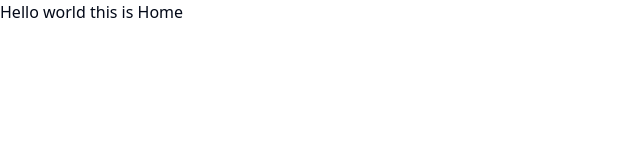
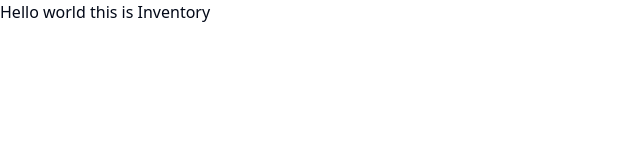
Before and after one commit to friyad/xenograft-mobiles-client, a React (Vite) app: page / in a window 1280 px wide. Shown: the top 160 px of the page, without its empty margins (0-640 px from the left). Built offline with nearby package versions, Linux system fonts and the light colour scheme.

Commit message:
refactor(global): :recycle: Home page deleted and blank navbar created

```diff
--- a/src/App.tsx
+++ b/src/App.tsx
@@ -1,8 +1,10 @@
 import { Outlet } from "react-router-dom";
+import Navbar from "@/components/Navbar";
 
 function App() {
   return (
     <div>
+      {/* <Navbar /> */}
       <Outlet />
     </div>
   );
--- /dev/null
+++ b/src/components/Navbar.tsx
@@ -0,0 +1,5 @@
+const Navbar = () => {
+  return <div className="h-20 bg-gray-500 w-full"></div>;
+};
+
+export default Navbar;
--- a/src/pages/Home.tsx
+++ /dev/null
@@ -1,9 +0,0 @@
-const Home = () => {
-  return (
-    <div>
-      <h1>Hello world this is Home</h1>
-    </div>
-  );
-};
-
-export default Home;
```
Also changed, not shown: src/routes/routes.tsx (+2 -7 lines).
